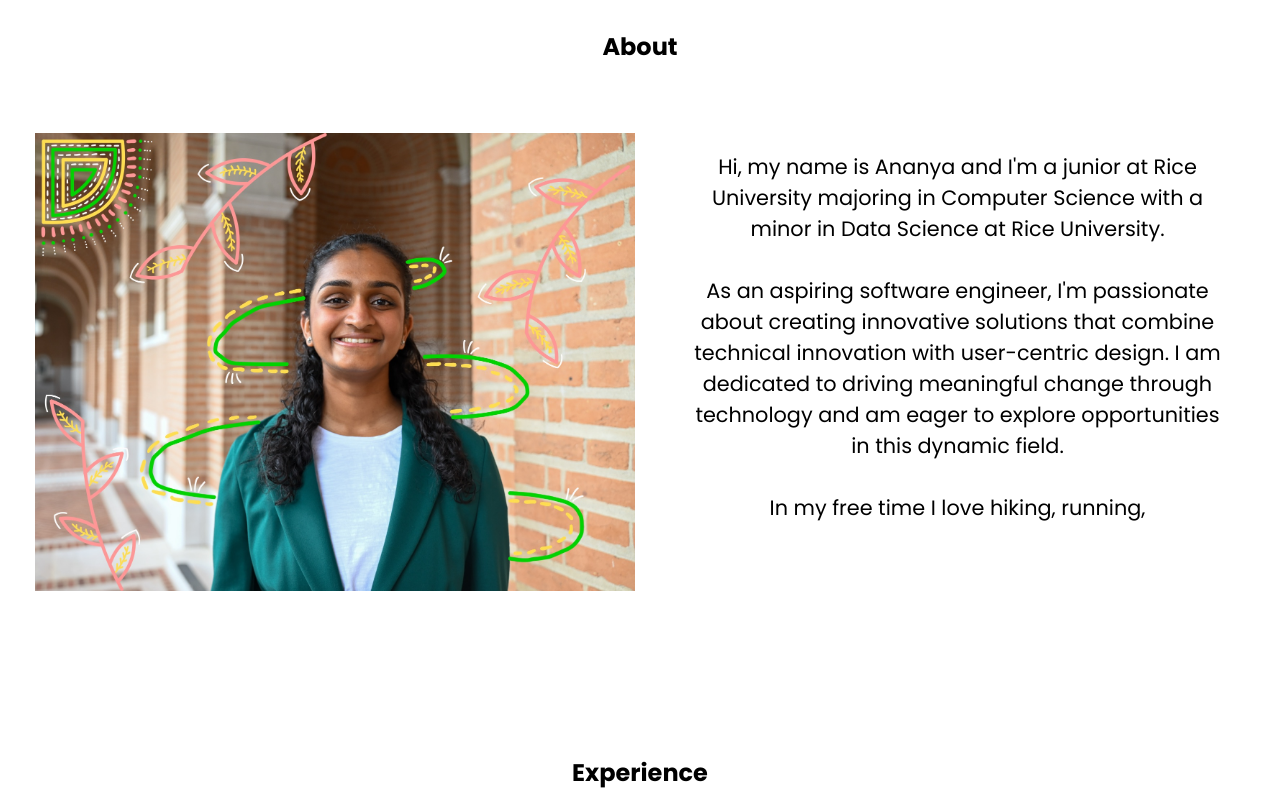
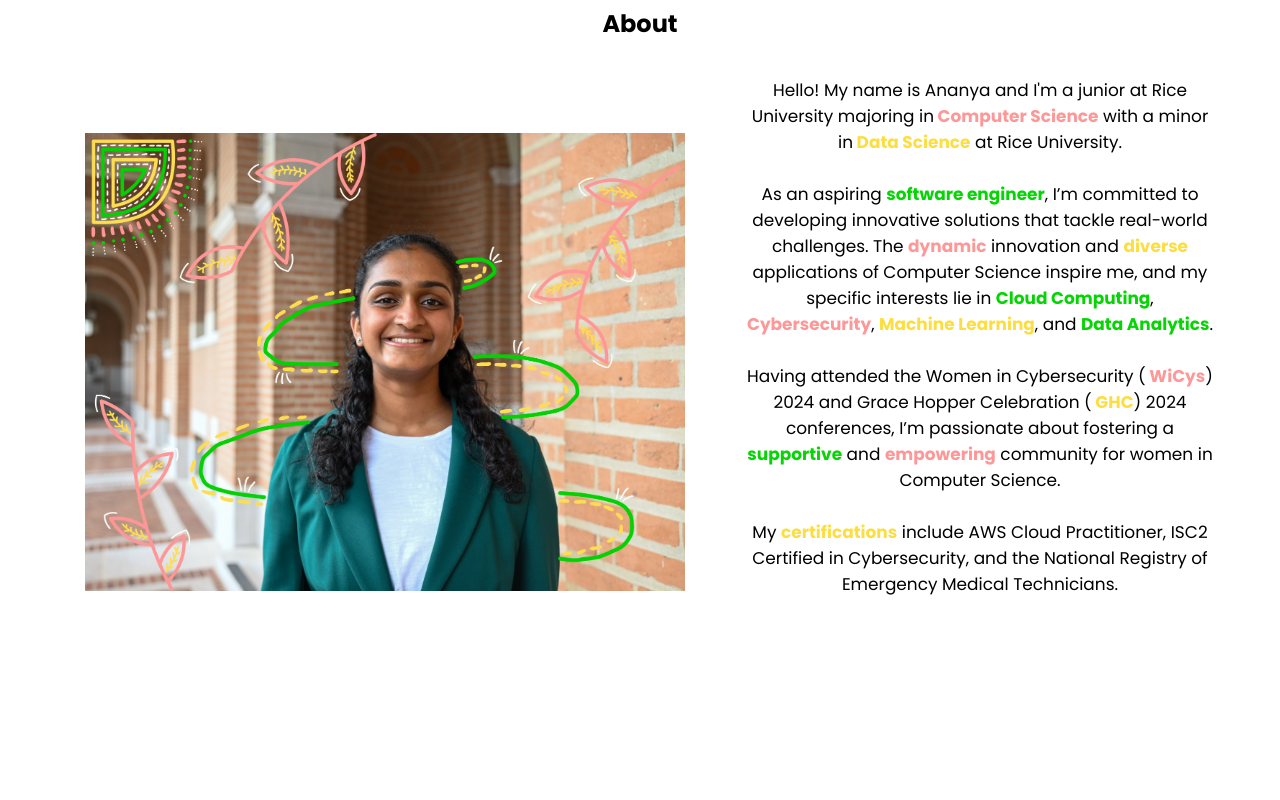
Before and after one commit to ananyarao10/ananyarao10.github.io, a React (Create React App) app in the folder my-website/: page / in a window 1280 px wide. Shown: the part 900-1700 px from the top of the page. Built offline with nearby package versions, Linux system fonts and the light colour scheme; a web font is replaced by a local one.

Commit message:
fixing the about section

```diff
--- a/my-website/src/components/About.js
+++ b/my-website/src/components/About.js
@@ -8,7 +8,18 @@
       <h1>About</h1>
       <div className="about-container">
         <img className="headshot" src={headshot} width="600" alt="professional"/>
-        <p className="description">Hi, my name is Ananya and I'm a junior at Rice University majoring in Computer Science with a minor in Data Science at Rice University. <br></br> <br></br> As an aspiring software engineer, I'm passionate about creating innovative solutions that combine technical innovation with user-centric design. I am dedicated to driving meaningful change through technology and am eager to explore opportunities in this dynamic field. <br></br> <br></br> In my free time I love hiking, running, </p>
+        <p className="description">
+        Hello! My name is Ananya and I'm a junior at Rice University majoring in
+        <b style={{ color: "#FE9898" }}> Computer Science</b> with a minor in
+        <b style={{ color: "#FDDE42" }}> Data Science</b> at Rice University.
+        <br></br> <br></br>
+        As an aspiring <b style={{ color: "#06D504" }}>software engineer</b>, I’m
+        committed to developing innovative solutions that tackle real-world challenges. The <b style={{ color: "#FE9898" }}> dynamic</b> innovation and <b style={{ color: "#FDDE42" }}> diverse</b> applications of Computer Science inspire me, and my specific interests lie in <b style={{ color: "#06D504" }}> Cloud Computing</b>, <b style={{ color: "#FE9898" }}> Cybersecurity</b>, <b style={{ color: "#FDDE42" }}> Machine Learning</b>, and <b style={{ color: "#06D504" }}> Data Analytics</b>.
+        <br></br> <br></br>
+        Having attended the Women in Cybersecurity (<b style={{ color: "#FE9898" }}> WiCys</b>) 2024 and Grace Hopper Celebration (<b style={{ color: "#FDDE42" }}> GHC</b>) 2024 conferences, I’m passionate about fostering a <b style={{ color: "#06D504" }}> supportive</b> and <b style={{ color: "#FE9898" }}> empowering</b> community for women in Computer Science.
+        <br></br> <br></br>
+        My <b style={{ color: "#FDDE42" }}> certifications</b> include AWS Cloud Practitioner, ISC2 Certified in Cybersecurity, and the National Registry of Emergency Medical Technicians.
+      </p>
       </div>
     </div>
   );
--- a/my-website/src/style/About.css
+++ b/my-website/src/style/About.css
@@ -1,16 +1,20 @@
 .headshot {
     position: relative;
-    padding-left: 35px;
+    padding-left: 85px;
     padding-top: 50px;
 }
 
 .description {
-    font-size: 1.3em;
-    padding-left: 50px;
-    padding-right: 50px;
+    font-size: 1.06em;
+    padding-left: 60px;
+    padding-right: 65px;
 }
 
 .about-container {
     display: flex;
     align-items: center;
   }
+
+.cert-title {
+    text-align: left;
+}
--- a/my-website/src/style/Experience.css
+++ b/my-website/src/style/Experience.css
@@ -1,5 +1,5 @@
 .experience-title {
-    margin-top: 55px;
+    margin-top: 100px;
 }
 
 ul {
```
